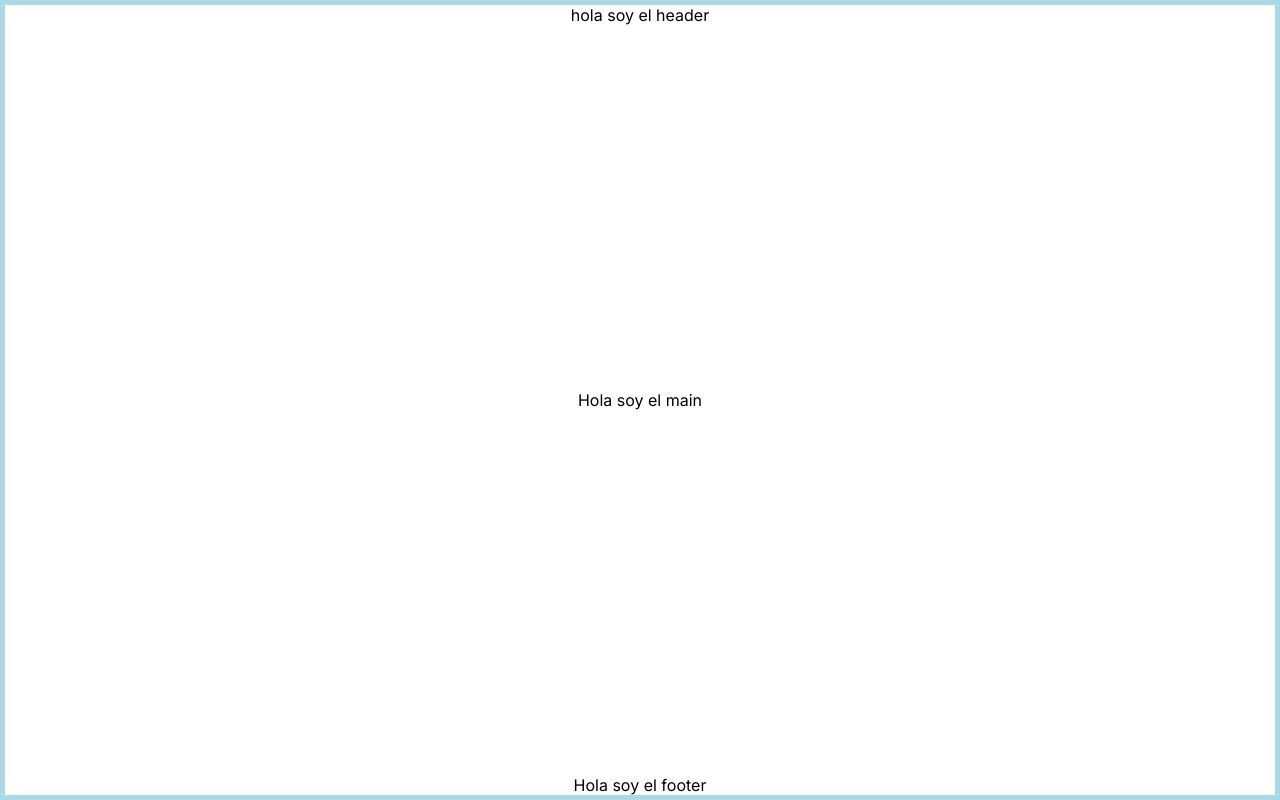
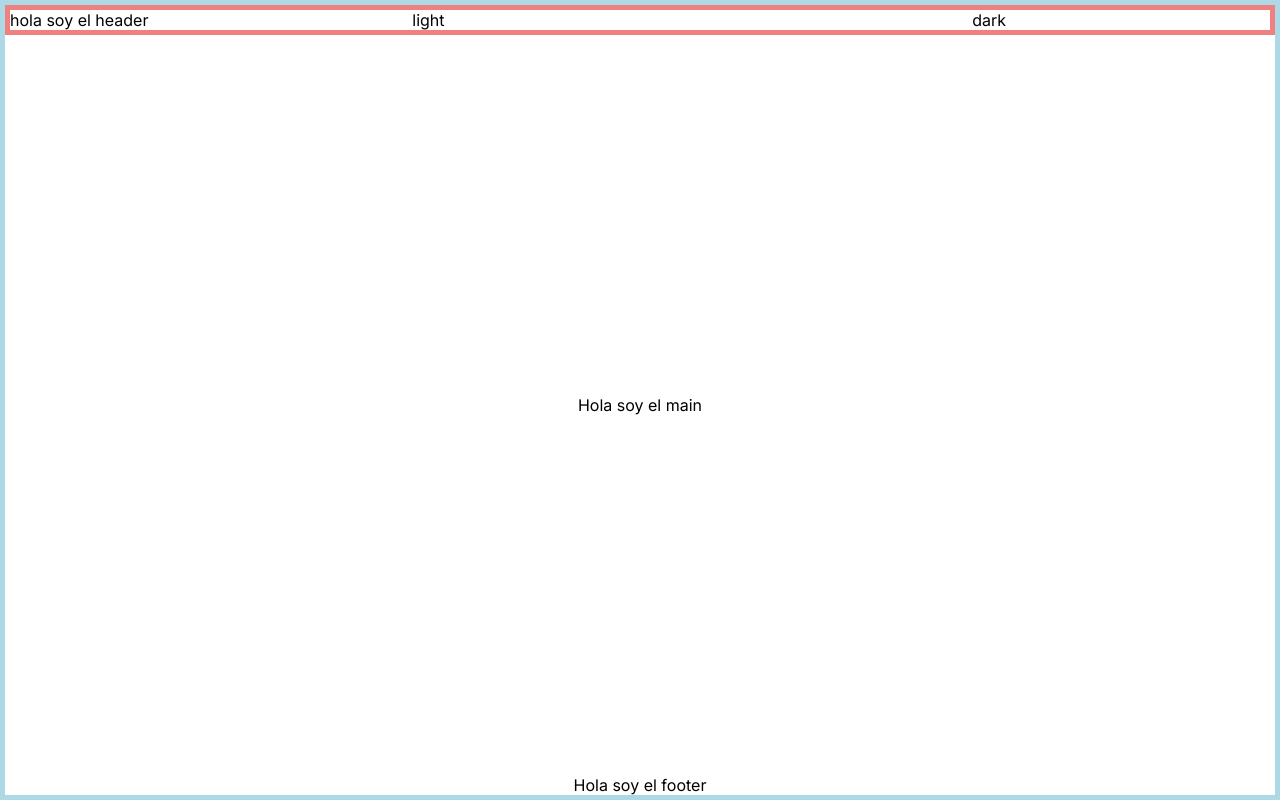
Before and after one commit to MarcoRosselDev/next-js-04, a Next.js app: page / in a window 1280 px wide. Built offline with nearby package versions, Linux system fonts and the light colour scheme; a web font is replaced by a local one.

Commit message:
next app/folder | 13 | header

```diff
--- /dev/null
+++ b/src/app/header/header.module.css
@@ -0,0 +1,7 @@
+.header{
+  border: 5px solid lightcoral;
+  width: 100%;
+  display: flex;
+  justify-content: center;
+  align-items: center;
+}
--- /dev/null
+++ b/src/app/header/header.tsx
@@ -0,0 +1,11 @@
+import styles from "./header.module.css"
+import Mode from "@/components/mode"
+
+export default function header() {
+  return (
+    <header className={styles.header}>
+      hola soy el header
+      <Mode />
+    </header>
+  )
+}
--- a/src/app/page.module.css
+++ b/src/app/page.module.css
@@ -6,8 +6,6 @@
   height: 100vh;
   border: 5px solid lightblue;
 }
-
-
 
 
 
--- a/src/app/page.tsx
+++ b/src/app/page.tsx
@@ -1,12 +1,11 @@
 import styles from "./page.module.css";
+import Header from "./header/header";
 import { lusitana , jim_Nightshade} from '@/app/ui/fonts';
 
 export default function Home() {
   return (
     <main className={styles.main}>
-      <header>
-        <p>hola soy el header</p>
-      </header>
+      <Header />
       <main>
         <p>Hola soy el main</p>
       </main>
--- a/src/components/mode.tsx
+++ b/src/components/mode.tsx
@@ -4,48 +4,8 @@ import * as React from "react"
 //import { Moon, Sun } from "lucide-react"
 import { useTheme } from "next-themes"
 
-/* import { Button } from "@/components/ui/button"
-import {
-  DropdownMenu,
-  DropdownMenuContent,
-  DropdownMenuItem,
-  DropdownMenuTrigger,
-} from "@/components/ui/dropdown-menu"
-  */
-export function ModeToggle() {
-  const { setTheme } = useTheme()
-
-  return (
-    {/* <DropdownMenu>
-      <DropdownMenuTrigger asChild>
-        <Button variant="outline" size="icon">
-          <Sun className="h-[1.2rem] w-[1.2rem] rotate-0 scale-100 transition-all dark:-rotate-90 dark:scale-0" />
-          <Moon className="absolute h-[1.2rem] w-[1.2rem] rotate-90 scale-0 transition-all dark:rotate-0 dark:scale-100" />
-          <span className="sr-only">Toggle theme</span>
-        </Button>
-      </DropdownMenuTrigger>
-      <DropdownMenuContent align="end">
-        <DropdownMenuItem onClick={() => setTheme("light")}>
-          Light
-        </DropdownMenuItem>
-        <DropdownMenuItem onClick={() => setTheme("dark")}>
-          Dark
-        </DropdownMenuItem>
-        <DropdownMenuItem onClick={() => setTheme("system")}>
-          System
-        </DropdownMenuItem>
-      </DropdownMenuContent>
-    </DropdownMenu> */}
-
-  )
-}
-
 export default function Mode() {
   const { theme, setTheme } = useTheme()
-
-  console.log(theme);
-
-
   return (
     <>
       <p onClick={() =>{
```
Also changed, not shown: src/app/primera_ruta/page.tsx (deleted, +0 -8 lines).
